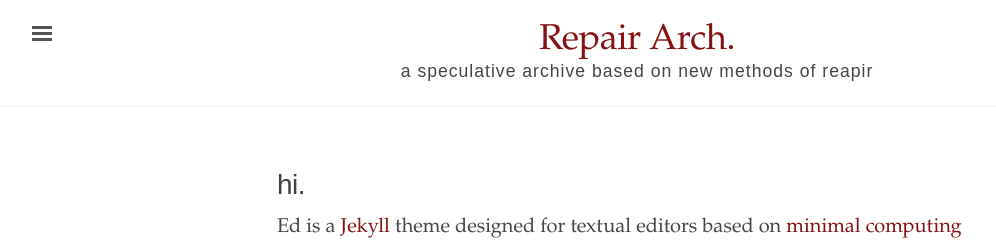
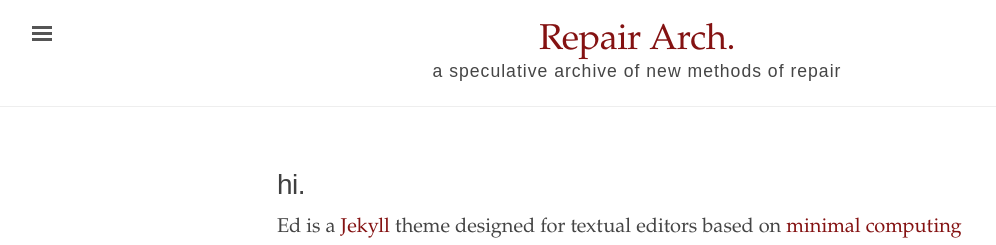
Before and after one commit to jfo-omalley/repairarch, a Jekyll site: the page built from index.html, in a window 1280 px wide. Shown: the top 245 px of the page, without its empty margins (3-999 px from the left). Built offline with Jekyll 4.4.1, drawn with Linux system fonts in a browser that asks for light colours.

Commit message:
Update _config.yml

```diff
--- a/_config.yml
+++ b/_config.yml
@@ -2,7 +2,7 @@
 
 # Setup
 title:               Repair Arch.
-tagline:             'a speculative archive based on new methods of reapir'
+tagline:             'a speculative archive of new methods of repair'
 description:         'The repair archive is a speculative project to imagine the information network surrounding programs, technologies, and futures resulting from the raidcal implementation of new methods of repair.'
 url:                 'https://jfo-omalley.github.io/repairarch/'
 baseurl:             '/repairarch'
```
